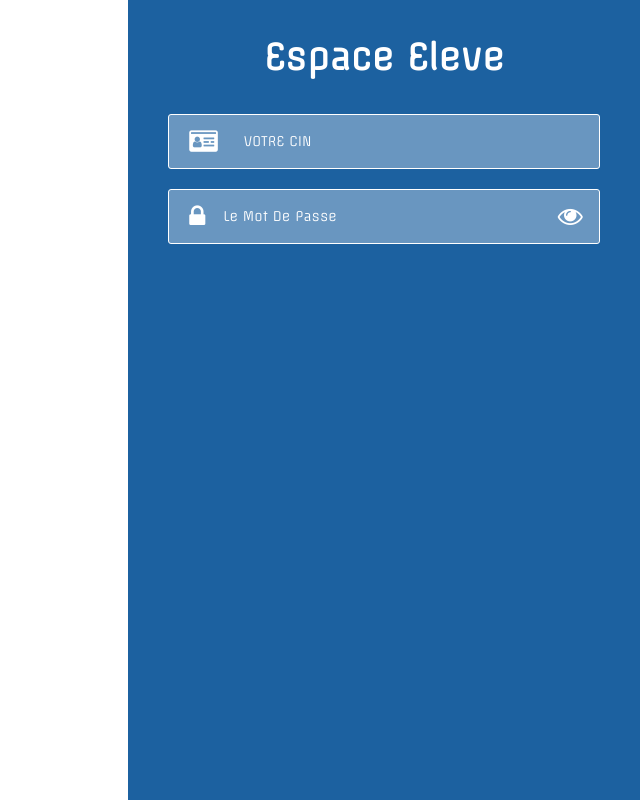
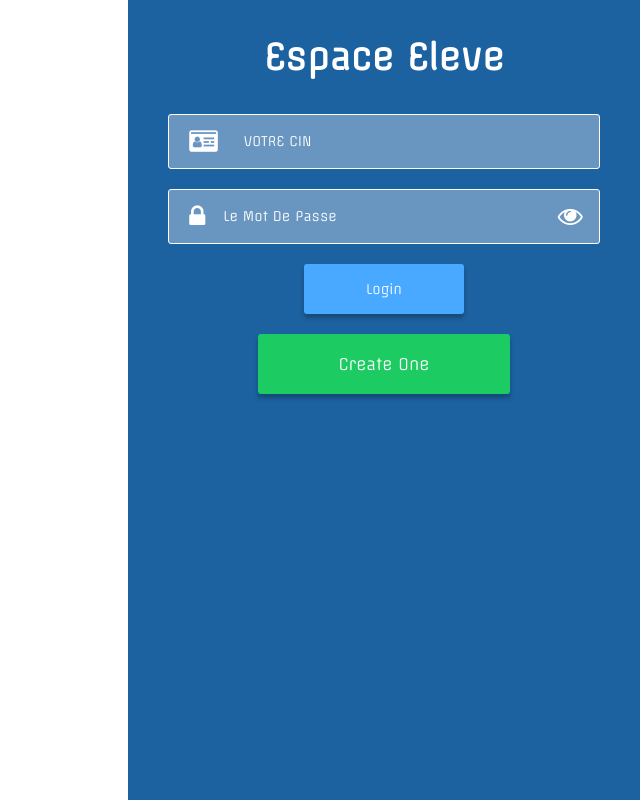
Before and after one commit to onlymachiavelli/BacInfo, a PHP site: page /Login/login.html in a window 1280 px wide. Shown: the whole page, without its empty margins (640-1280 px from the left). Run offline with PHP 8.4, Linux system fonts and the light colour scheme.

Commit message:
showpass

```diff
--- a/TIC/Class Sessions/20-09/Login/login.html
+++ b/TIC/Class Sessions/20-09/Login/login.html
@@ -31,7 +31,14 @@
                             <i class="fa fa-eye" aria-hidden="true"></i>
                         </button>
                     </div>
+
+                    <button type="submit" class="login_btn">
+                        Login
+                    </button>
                 </form>
+                <a href="#" class="tocr">
+                    Create One
+                </a>
             </div>
         </div>
     </main>
--- a/TIC/Class Sessions/20-09/Login/style.css
+++ b/TIC/Class Sessions/20-09/Login/style.css
@@ -64,3 +64,25 @@
   border: none;
   cursor: pointer;
 }
+.login_btn {
+  margin: auto !important;
+  margin-top: 20px !important;
+  display: block;
+  width: 160px;
+  height: 50px;
+  background-color: #49a8ff;
+  color: #fff;
+  border: none;
+  border-radius: 3px;
+  box-shadow: 0px 4px 4px rgba(0, 0, 0, 0.25);
+  cursor: pointer;
+}
+.tocr {
+  color: #fff;
+  display: table !important;
+  margin: 20px auto !important;
+  padding: 20px 80px 20px 80px;
+  background-color: #1ccc62;
+  border-radius: 3px;
+  box-shadow: 0px 4px 4px rgba(0, 0, 0, 0.25);
+}
```
